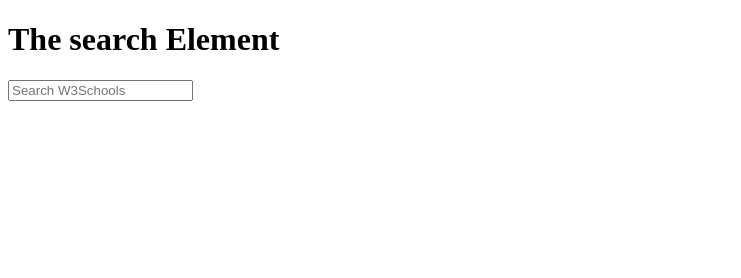
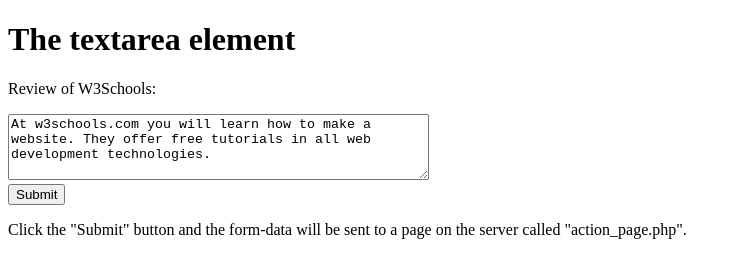
Before and after one commit to Ayeppp/finalamali, a plain HTML site: page index.html in a window 1280 px wide. Shown: the whole page, without its empty margins (0-741 px from the left). Drawn offline with Linux system fonts and the light colour scheme.

Commit message:
Update index.html

```diff
--- a/index.html
+++ b/index.html
@@ -2,13 +2,17 @@
 <html>
 <body>
 
-<h1>The search Element</h1>
+<h1>The textarea element</h1>
 
-<search>
-  <form>
-    <input name="fsrch" id="fsrch" placeholder="Search W3Schools">
-  </form>
-</search>
+<form action="/action_page.php">
+  <p><label for="w3review">Review of W3Schools:</label></p>
+  <textarea id="w3review" name="w3review" rows="4" cols="50">At w3schools.com you will learn how to make a website. They offer free tutorials in all web development technologies.</textarea>
+  <br>
+  <input type="submit" value="Submit">
+</form>
+
+<p>Click the "Submit" button and the form-data will be sent to a page on the
+server called "action_page.php".</p>
 
 </body>
 </html>
```
